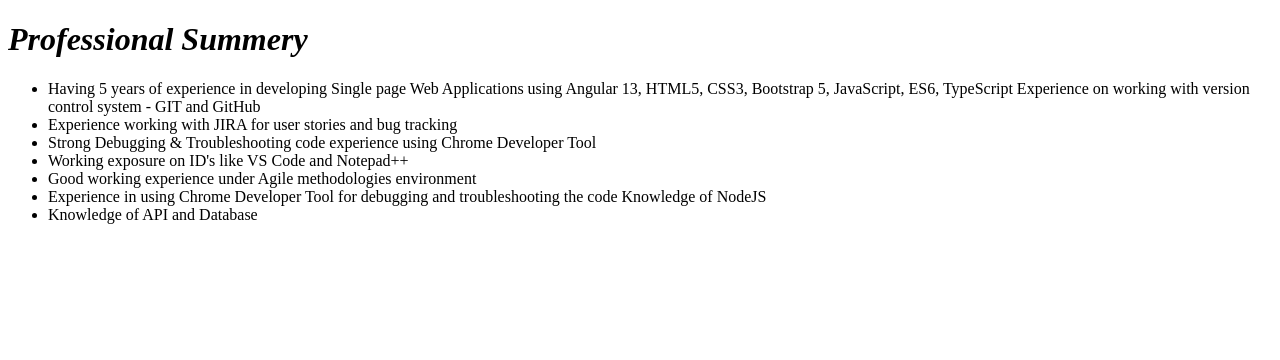
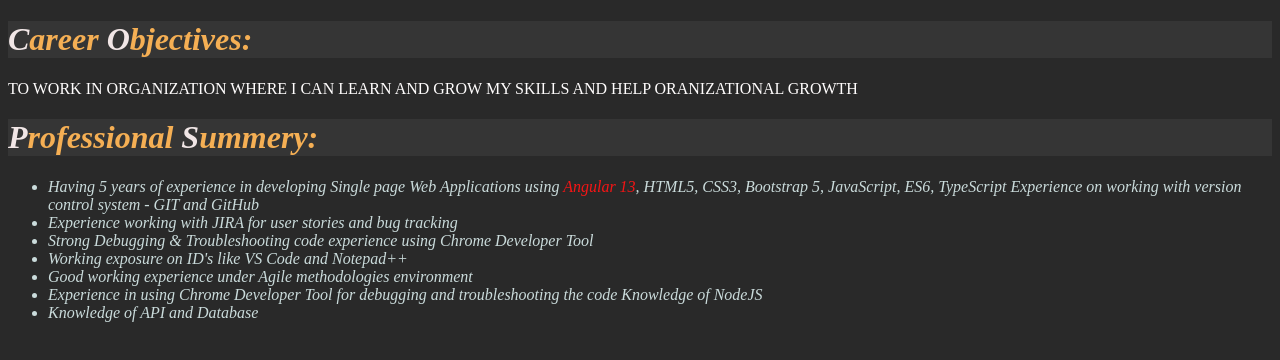
Before and after one commit to Vipulsonar/profile-vipul, a plain HTML site: page home.html in a window 1280 px wide. Drawn offline with Linux system fonts and the light colour scheme.

Commit message:
colors and css added in home.html and index.html
colors and css added in home.html and index.html

```diff
--- a/home.html
+++ b/home.html
@@ -4,11 +4,32 @@
     <meta charset="UTF-8">
     <meta name="viewport" content="width=device-width, initial-scale=1.0">
     <title>Home</title>
+<style>
+    #body{background-color: #292929; color: rgb(255, 253, 253);}
+    .Heading{
+        background-color: #353535;
+        color: #f5af54;}
+        #imp{ color: rgb(245, 21, 21);}
+        #list_1{
+            font-style: italic;
+            font-size: medium;
+            color: rgb(202, 219, 219); }
+
+           .imp_1{color: rgb(241, 230, 230);}
+
+
+</style>
+
 </head>
-<body>
-    <h1><strong><i>Professional Summery</i></strong></h1>
-    <ul>
-        <li>Having 5 years of experience in developing Single page Web Applications using Angular 13, HTML5, CSS3, Bootstrap 5, JavaScript, ES6, TypeScript Experience on working with version control system - GIT and GitHub</li>
+<body id="body">
+    <h1 class="Heading"><Strong> <i><span class="imp_1">C</span>areer <span class="imp_1">O</span>bjectives: </i></Strong></h1>
+
+    <p>TO WORK IN ORGANIZATION WHERE I CAN LEARN AND GROW MY SKILLS AND HELP ORANIZATIONAL GROWTH</p>
+
+
+    <h1 class="Heading"><strong><i><span class="imp_1">P</span>rofessional <span class="imp_1">S</span>ummery:</i></strong></h1>
+    <ul id="list_1">
+        <li>Having 5 years of experience in developing Single page Web Applications using <span id="imp">Angular 13</span>, HTML5, CSS3, Bootstrap 5, JavaScript, ES6, TypeScript Experience on working with version control system - GIT and GitHub</li>
         <li>Experience working with JIRA for user stories and bug tracking</li>
         <li>Strong Debugging & Troubleshooting code experience using Chrome Developer Tool</li>
         <li>Working exposure on ID's like VS Code and Notepad++</li>
@@ -16,7 +37,5 @@
         <li>Experience in using Chrome Developer Tool for debugging and troubleshooting the code Knowledge of NodeJS</li>
         <li>Knowledge of API and Database</li>
     </ul>
-
-
 </body>
 </html>
```
Also changed, not shown: index.html (+50 -8 lines).
